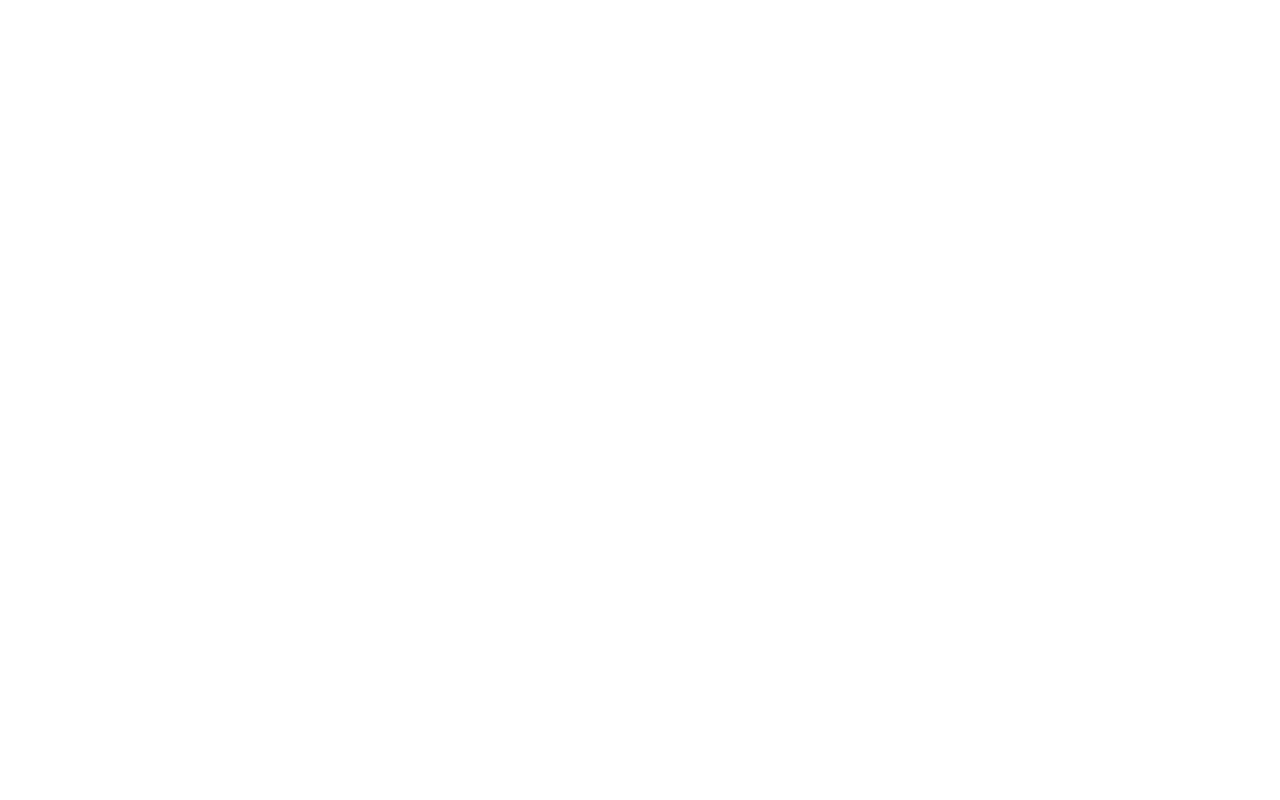
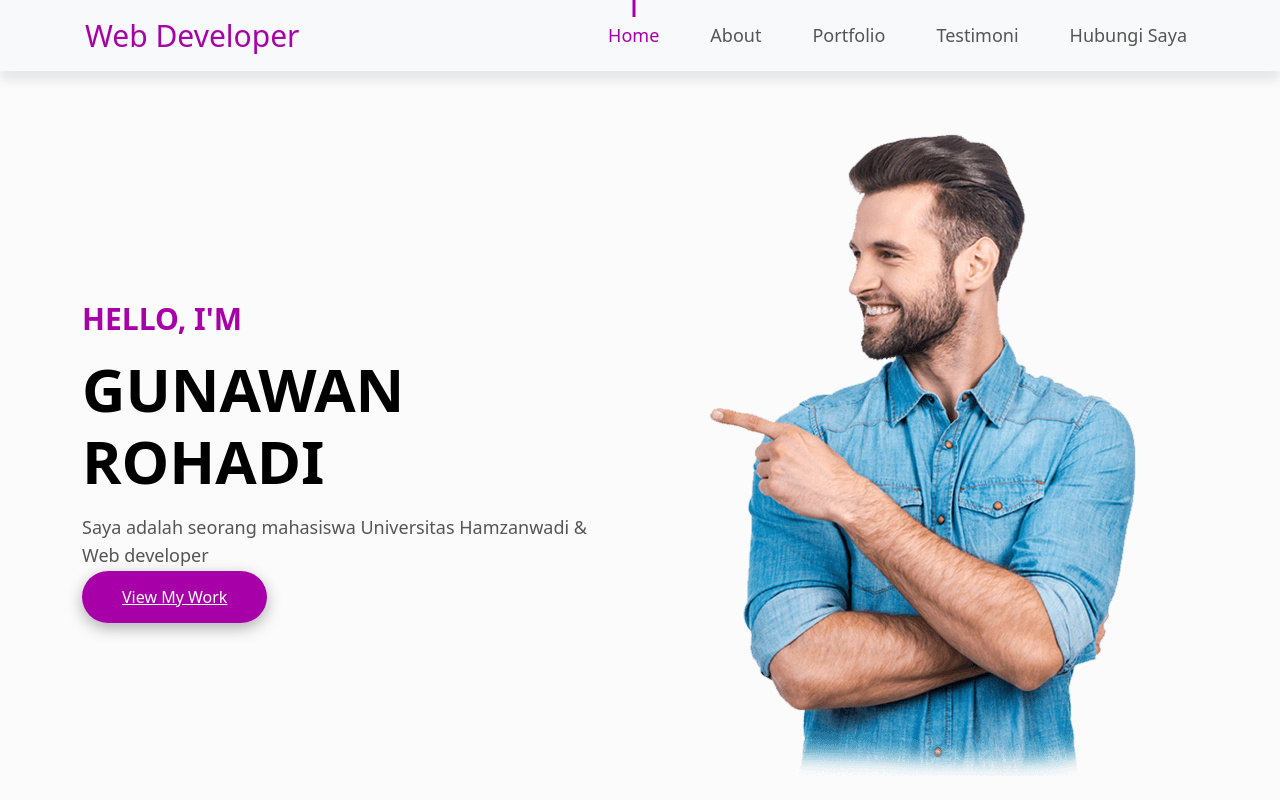
Before and after one commit to massguunn/PORTOFOLIO-On-Tracking, a plain HTML site: page index.html in a window 1280 px wide. Drawn offline with nearby package versions, Linux system fonts and the light colour scheme.

Commit message:
menambahkan navbar dan homepage

```diff
--- a/index.html
+++ b/index.html
@@ -5,13 +5,80 @@
     <meta charset="UTF-8">
     <meta name="viewport" content="width=device-width, initial-scale=1.0">
     <title>Gunawan Rohadi</title>
+
+    <!-- link css -->
+    <link rel="stylesheet" href="style.css">
+    <!-- link bootstrap -->
+    <link href="https://cdn.jsdelivr.net/npm/bootstrap@5.3.3/dist/css/bootstrap.min.css" rel="stylesheet">
+    <!-- fontawesome -->
+    <link rel="stylesheet" href="https://cdnjs.cloudflare.com/ajax/libs/font-awesome/6.5.2/css/all.min.css">
 </head>
 
 <body>
-    <nav>
+    <header class="header-area">
+        <!-- navbar -->
+        <nav class="navbar navbar-expand-lg fixed-top navbar-light bg-light">
+            <div class="container">
+                <!-- brand -->
+                <a href="index.html" class="navbar-brand">web developer</a>
+                <button class="navbar-toggler" type="button" data-bs-toggle="collapse"
+                    data-bs-target="#collapsibleNavbar">
+                    <i class="fas fa-bars"></i>
+                </button>
 
-    </nav>
+                <!-- nav link -->
+                <div class="collapse navbar-collapse" id="collapsibleNavbar">
+                    <ul class="navbar-nav ms-auto">
+                        <li class="nav-item">
+                            <a href="#home" class="nav-link active">Home</a>
+                        </li>
+                        <li class="nav-item">
+                            <a href="#about" class="nav-link">About</a>
+                        </li>
+                        <li class="nav-item">
+                            <a href="#portofolio" class="nav-link">Portfolio</a>
+                        </li>
+                        <li class="nav-item">
+                            <a href="#testimoni" class="nav-link">Testimoni</a>
+                        </li>
+                        <li class="nav-item">
+                            <a href="#contact" class="nav-link">Hubungi Saya</a>
+                        </li>
+                    </ul>
+                </div>
+            </div>
+        </nav>
 
+        <!-- home section -->
+        <section class="home" id="home">
+            <div class="header-content d-flex align-items-center">
+                <div class="container">
+                    <div class="row align-items-center">
+                        <div class="col-lg-6">
+                            <div class="home-text">
+                                <h4>HELLO, I'M</h4>
+                                <h1>GUNAWAN ROHADI</h1>
+                                <P>Saya adalah seorang mahasiswa Universitas Hamzanwadi & Web developer</P>
+                                <div class="home-btn">
+                                    <a href="#" class="btn-1">view my work</a>
+                                </div>
+                            </div>
+                        </div>
+                        <div class="col-lg-6">
+                            <div class="home-img">
+                                <img src="public/profile-pic.png" alt="">
+                            </div>
+                        </div>
+                    </div>
+                </div>
+            </div>
+        </section>
+    </header>
+
+    <!-- link javascripsts -->
+    <script src="main.js"></script>
+    <!-- Latest compiled JavaScript -->
+    <script src="https://cdn.jsdelivr.net/npm/bootstrap@5.3.3/dist/js/bootstrap.bundle.min.js"></script>
 </body>
 
 </html>
--- a/style.css
+++ b/style.css
@@ -0,0 +1,148 @@
+/* google font */
+@import url("https://fonts.googleapis.com/css2?family=Montserrat:ital,wght@0,100..900;1,100..900&display=swap");
+
+:root {
+  --main-color: #a800a8;
+  --shadow-black-100: 0 5px 15px rgba(0, 0, 0, 0.1);
+  --shadow-black-300: 0 5px 15px rgba(0, 0, 0, 0.3);
+  --black-900: #000;
+  --black-400: #555555;
+  --black-100: #f7f7f7;
+  --white: #fff;
+  --black-alpha-100: rgba(0, 0, 0, 0.05);
+}
+
+body {
+  font-family: "Montserrat", cursive;
+  font-size: 16px;
+  font-weight: normal;
+  overflow: hidden;
+  background-color: var(--white);
+}
+
+* {
+  margin: 0;
+  padding: 0;
+  outline: none !important;
+}
+
+img {
+  max-width: 100%;
+  vertical-align: middle;
+}
+
+ul {
+  list-style: none;
+  margin: 0;
+  padding: 0;
+}
+
+a,
+a:hover {
+  text-decoration: none;
+}
+.btn-1 {
+  background-color: var(--main-color);
+  padding: 15px 40px;
+  border: none;
+  border-radius: 30px;
+  color: var(--white);
+  font-size: 16px;
+  text-transform: capitalize;
+  box-shadow: var(--shadow-black-300);
+  font-weight: 500;
+  transition: all 0.5s ease;
+}
+
+.btn-1:hover {
+  color: var(--main-color);
+  background-color: var(--white);
+}
+
+/* navbar */
+.navbar {
+  background-color: var(--white);
+  padding: 30px 0;
+  box-shadow: 0 10px 10px rgba(0, 0, 0, 0.08);
+}
+
+.navbar > .container {
+  padding: 0 15px;
+}
+
+.navbar .navbar-brand {
+  font-size: 30px;
+  color: var(--main-color);
+  font-weight: 500;
+  text-transform: capitalize;
+}
+.navbar .nav-item {
+  margin-left: 35px;
+}
+
+.navbar .nav-item .nav-link {
+  color: var(--black-400);
+  text-transform: capitalize;
+  font-size: 18px;
+  font-weight: 400;
+  padding: 5px 0;
+  position: relative;
+}
+
+.navbar .nav-item .nav-link::before {
+  position: absolute;
+  content: "";
+  width: 3px;
+  height: 0;
+  background-color: var(--main-color);
+  left: 50%;
+  top: -45px;
+  transform: translateX(-50%);
+  transition: all 0.3s ease-out 0s;
+}
+
+.navbar .nav-item .nav-link.active,
+.navbar .nav-item .nav-link:hover {
+  color: var(--main-color);
+}
+
+.navbar .nav-item .nav-link.active::before,
+.navbar .nav-item .nav-link:hover::before {
+  height: 45px;
+}
+
+/* home section */
+.header-content {
+  background-color: #fbfbfb;
+  height: 800px;
+  padding-top: 110px;
+  position: relative;
+  overflow: hidden;
+}
+.home-text h4 {
+  font-size: 30px;
+  font-weight: 600;
+  padding-bottom: 8px;
+  color: var(--main-color);
+}
+
+.home-text h1 {
+  font-size: 60px;
+  font-weight: 600;
+  padding-bottom: 8px;
+  color: var(--black-900);
+}
+
+.home-text p {
+  font-size: 18px;
+  line-height: 28px;
+  color: var(--black-400);
+  font-weight: 300;
+}
+
+.home-img {
+  max-width: 430px;
+  width: 100%;
+  margin: 0 auto;
+  position: relative;
+}
```
Also changed, not shown: index.js (deleted), main.js (added), public/profile-pic.png (added), 1 other file.
